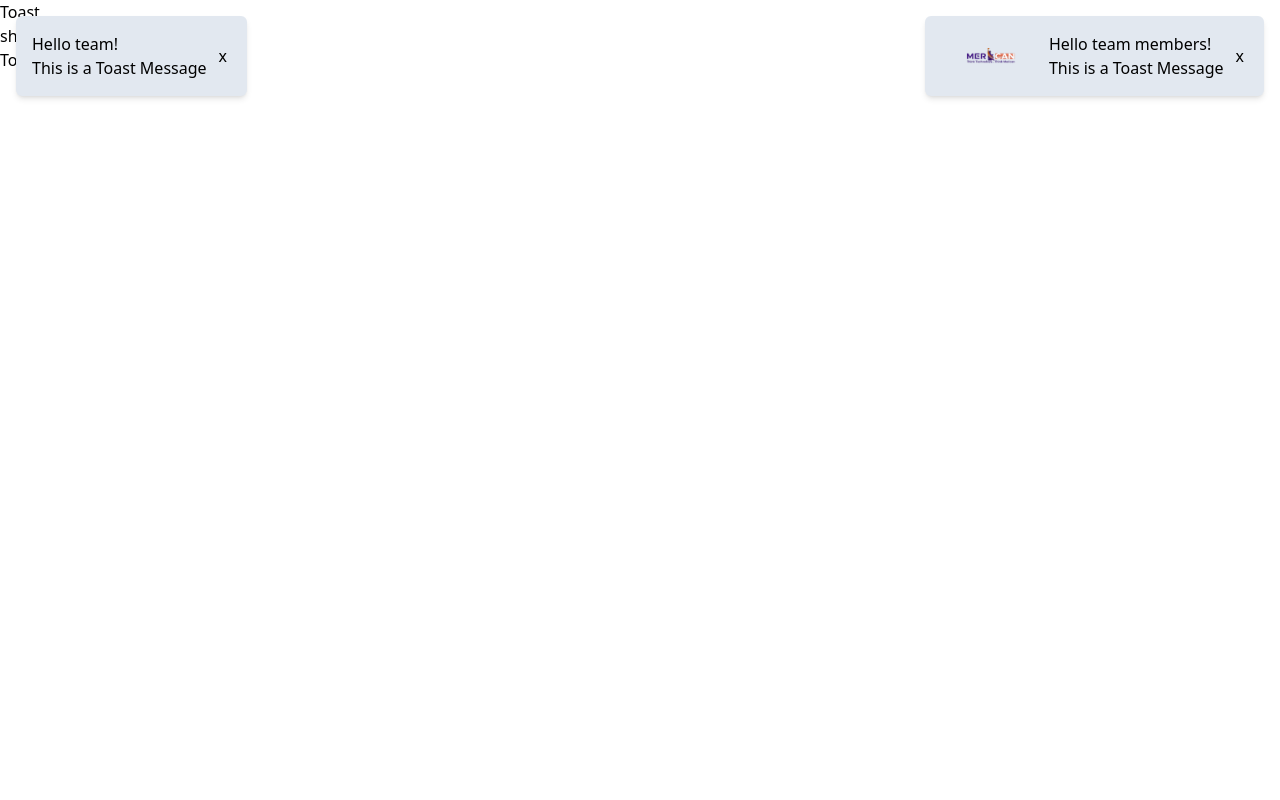
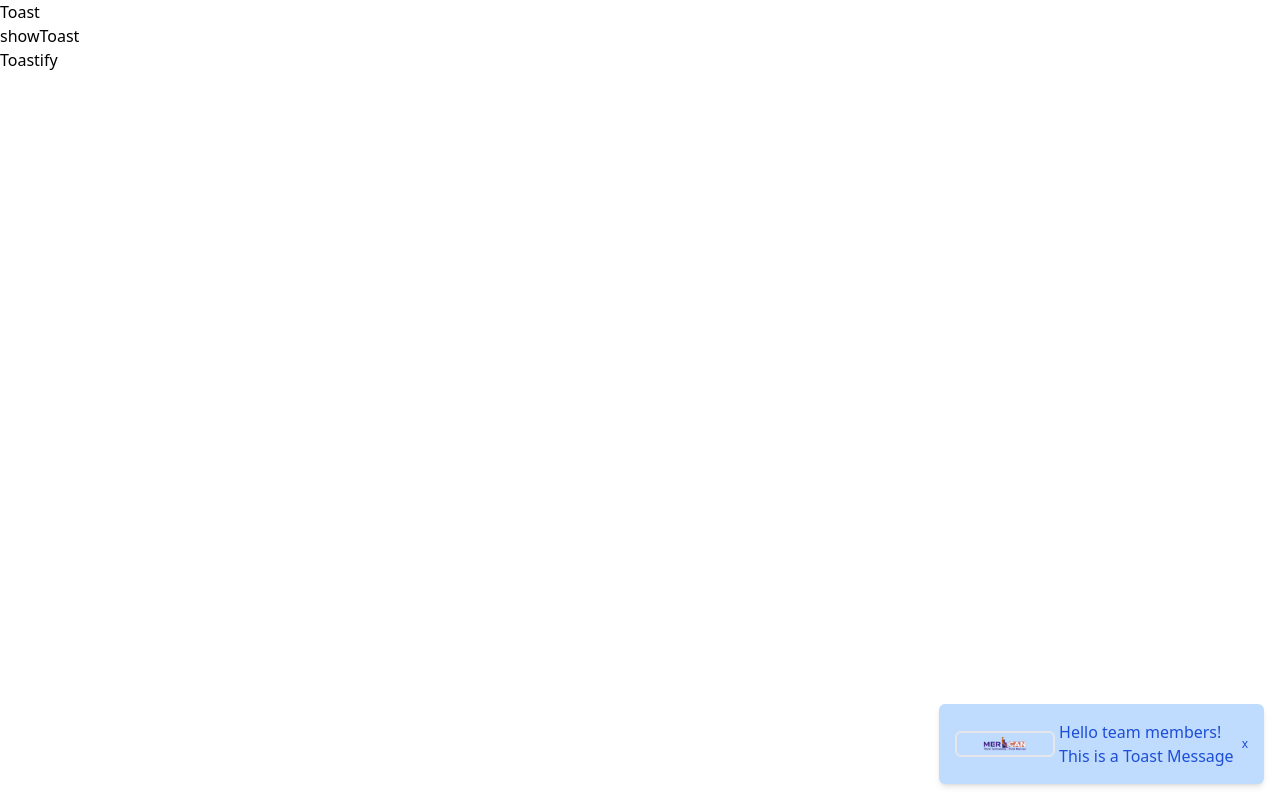
Before and after one commit to zen-time/zen-time-potato, a Next.js app: page / in a window 1280 px wide. Both pictures are taken after a click on the button "Toast". Built offline with nearby package versions, Linux system fonts and the light colour scheme.

Commit message:
Added css in globalcss for basic and default Toast

```diff
--- a/app/page.js
+++ b/app/page.js
@@ -1,48 +1,54 @@
-'use client'
-import React, { useState } from 'react';
-import { ToastContainer} from 'react-toastify'
-import 'react-toastify/dist/ReactToastify.css'
-import { BasicToast, DefaultToast, Toast } from '@components/alerts';
+"use client";
+import React, { useState } from "react";
+import { ToastContainer } from "react-toastify";
+import "react-toastify/dist/ReactToastify.css";
+import { BasicToast, DefaultToast, Toast } from "@components/alerts";
 
 const Home = () => {
   const [showToast, setShowToast] = useState(false);
+  const [showImg, setShowImg] = useState(false);
 
   const handleClick = () => {
     setShowToast(true);
   };
+  const handleClickImage = () => {
+    setShowImg(true);
+  };
 
   const handleTimeout = () => {
     setShowToast(false);
+    setShowImg(false);
   };
-  const handleToast = () =>{
-    Toast('Hello This is Success','error')
-  }
+  const handleToast = () => {
+    Toast("Hello This is Success", 'success');
+  };
 
-  const defaultRender = () =>(
-
+  const defaultRender = () => (
     <>
       <DefaultToast
         message="Hello team!"
+        theme="toast-success"
+        type="toast__content"
         description="This is a Toast Message"
         duration={3000}
-        position="top-left"
+        position="bottom-left"
         onClose={handleTimeout}
       />
     </>
-  )
+  );
 
   const renderToast = () => (
     <>
       <BasicToast
-        type="image"
+        type="toast__content"
+        theme="toast-info"
         width={100}
         height={50}
         src="/assets/images/logo.png"
-        id={3}
         message="Hello team members!"
         description="This is a Toast Message"
         duration={3000}
-        position="top-right"
+        position="bottom-right"
         onClose={handleTimeout}
       />
     </>
@@ -55,13 +61,24 @@ const Home = () => {
         {showToast && renderToast()}
       </div>
       <div>
-        <button onClick={handleClick}>showToast</button>
-        {showToast && defaultRender()}
+        <button onClick={handleClickImage}>showToast</button>
+        {showImg && defaultRender()}
       </div>
       <div>
         <button onClick={handleToast}>Toastify</button>
       </div>
-      <ToastContainer/>
+      <ToastContainer
+        position="top-right"
+        autoClose={5000}
+        hideProgressBar={false}
+        newestOnTop={false}
+        closeOnClick
+        rtl={false}
+        pauseOnFocusLoss
+        draggable
+        pauseOnHover
+        theme="colored"
+      />
     </div>
   );
 };
--- a/components/alerts/AlertTypes/BasicToast.jsx
+++ b/components/alerts/AlertTypes/BasicToast.jsx
@@ -2,7 +2,7 @@
 import Image from 'next/image';
 import React, { useEffect, useState } from 'react';
 
-const BasicToast = ({ message, duration, position, onClose, description, src, type, width, height}) => {
+const BasicToast = ({ message, duration, position, onClose, description, src, type, width, height, theme}) => {
   const [show, setShow] = useState(true);
   const handleClose = ()=>{
     setShow(false)
@@ -37,16 +37,33 @@ const BasicToast = ({ message, duration, position, onClose, description, src, ty
     }
   };
 
-        return(
-            <div className={`fixed flex items-center justify-center gap-2 z-50 bg-slate-200 text-black p-4 rounded-md shadow-md ${getPositionStyles()}`}>
-            {src ?<Image src={src} alt={message} width={width?width:50} height={height?height:50}/>:null}
-            <div>
-                <div className="toast__content font-medium">{message}</div>
+        return (
+          <div
+            className={`${
+              theme ? theme : "toastify-default"
+            } ${getPositionStyles()}`}
+          >
+            <div className='flex items-center justify-center gap-1'>
+              {src ? (
+                <Image
+                  className="p-1 rounded-md border-2"
+                  src={src}
+                  alt={message}
+                  width={width ? width : 50}
+                  height={height ? height : 50}
+                />
+              ) : null}
+              <div>
+                <div className={`${type}`}>{message}</div>
                 <div>{description}</div>
+              </div>
             </div>
-            <button onClick={handleClose} className='px-1  hover:bg-blue-300'>x</button>
-        </div>
-        )
+
+            <button onClick={handleClose} className={`toastify-close`}>
+              x
+            </button>
+          </div>
+        );
 };
 
 export default BasicToast;
--- a/components/alerts/AlertTypes/DefaultAlerts.jsx
+++ b/components/alerts/AlertTypes/DefaultAlerts.jsx
@@ -1,7 +1,7 @@
 'use client'
 import React, { useEffect, useState } from 'react';
 
-const DefaultToast = ({ message, duration, position, onClose, description}) => {
+const DefaultToast = ({ message, duration, position, onClose, description,theme,type}) => {
   const [show, setShow] = useState(true);
   const handleClose = ()=>{
     setShow(false)
@@ -37,13 +37,17 @@ const DefaultToast = ({ message, duration, position, onClose, description}) => {
   };
 
         return(
-            <div className={`fixed flex items-center justify-center gap-2 z-50 bg-slate-200 text-black p-4 rounded-md shadow-md ${getPositionStyles()}`}>
+            <div  className={`${
+              theme ? theme : "toastify-default"
+            } ${getPositionStyles()}`}>
 
             <div>
-                <div className="toast__content font-medium">{message}</div>
+                <div className={`${type}`}>{message}</div>
                 <div>{description}</div>
             </div>
-            <button onClick={handleClose} className='px-1  hover:bg-blue-300'>x</button>
+            <span className='text-black'>
+              <button onClick={handleClose} className={`toastify-close`}>x</button>
+            </span>
         </div>
         )
 };
--- a/styles/globals.css
+++ b/styles/globals.css
@@ -15,3 +15,23 @@
     --background-end-rgb: 0, 0, 0;
   }
 }
+.toast-success{
+  @apply fixed flex items-center justify-center gap-2 z-50 bg-green-200 text-green-700 p-4 rounded-md shadow-md
+}
+.toast-error{
+  @apply fixed flex items-center justify-center gap-2 z-50 bg-red-200 text-red-700 p-4 rounded-md shadow-md
+}
+.toast-info{
+  @apply fixed flex items-center justify-center gap-2 z-50 bg-blue-200 text-blue-700 p-4 rounded-md shadow-md
+}
+.toastify-default{
+  @apply fixed flex items-center justify-center gap-2 z-50 bg-slate-200 text-black p-4 rounded-md shadow-md
+}
+.toast__content {
+
+@apply font-medium
+
+}
+.toastify-close{
+  @apply text-xs hover:scale-125 relative right-0 top-0
+}
```
